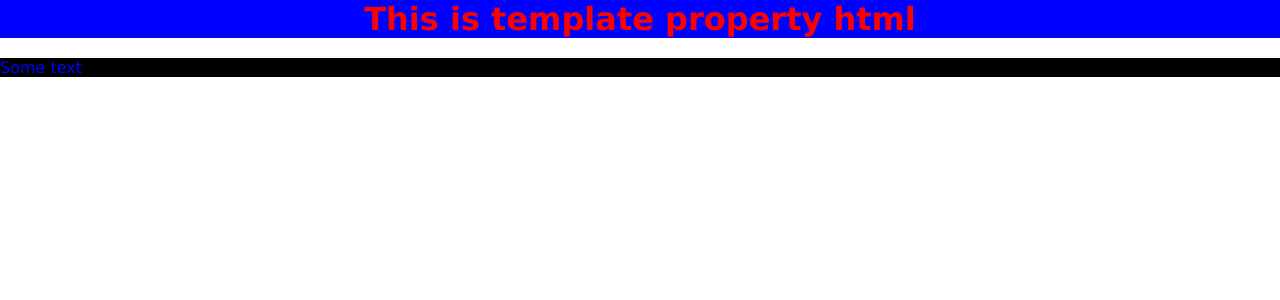
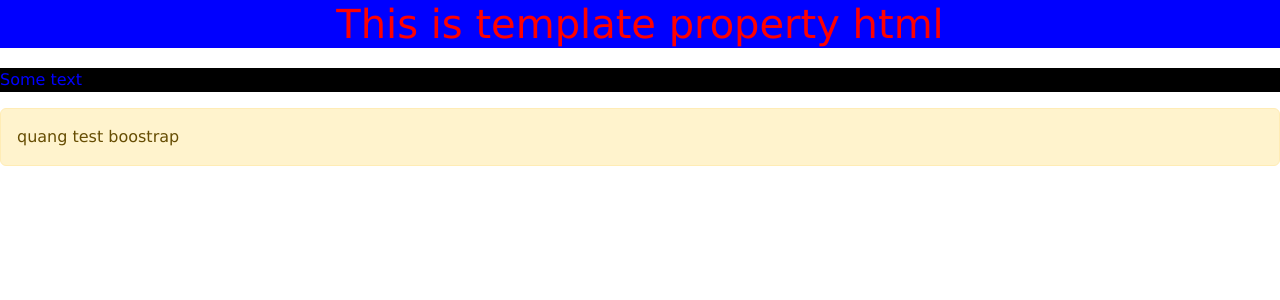
Before and after one commit to trieuquang204/learning-angular, an Angular app: page / in a window 1280 px wide. Shown: the top 300 px of the page. Built offline with nearby package versions, Linux system fonts and the light colour scheme.

Commit message:
Using Bootstrap in Angular |

```diff
--- a/angular.json
+++ b/angular.json
@@ -25,6 +25,7 @@
               "src/assets"
             ],
             "styles": [
+              "node_modules/bootstrap/dist/css/bootstrap.min.css",
               "src/styles.css"
             ],
             "scripts": []
--- a/package.json
+++ b/package.json
@@ -18,6 +18,7 @@
     "@angular/platform-browser": "^15.0.0",
     "@angular/platform-browser-dynamic": "^15.0.0",
     "@angular/router": "^15.0.0",
+    "bootstrap": "^5.2.3",
     "rxjs": "~7.5.0",
     "tslib": "^2.3.0",
     "zone.js": "~0.12.0"
--- a/src/app/Container/container.component.html
+++ b/src/app/Container/container.component.html
@@ -1 +1 @@
-<h1>Container component</h1>
+<h1>Container component.</h1>
--- a/src/app/Container/container.component.ts
+++ b/src/app/Container/container.component.ts
@@ -7,6 +7,7 @@
     <div>
       <h1>This is template property html</h1>
       <p class="para">Some text</p>
+      <p class="alert alert-warning">quang test boostrap</p>
     </div>
   `,
   styles: ["h1{color: red; background: blue; text-align: center }", ".para{color: blue; background: #000; margin-top: 20px }"]
```
Also changed, not shown: note.txt, 1 other file (tests, documents, lock files or other folders).
